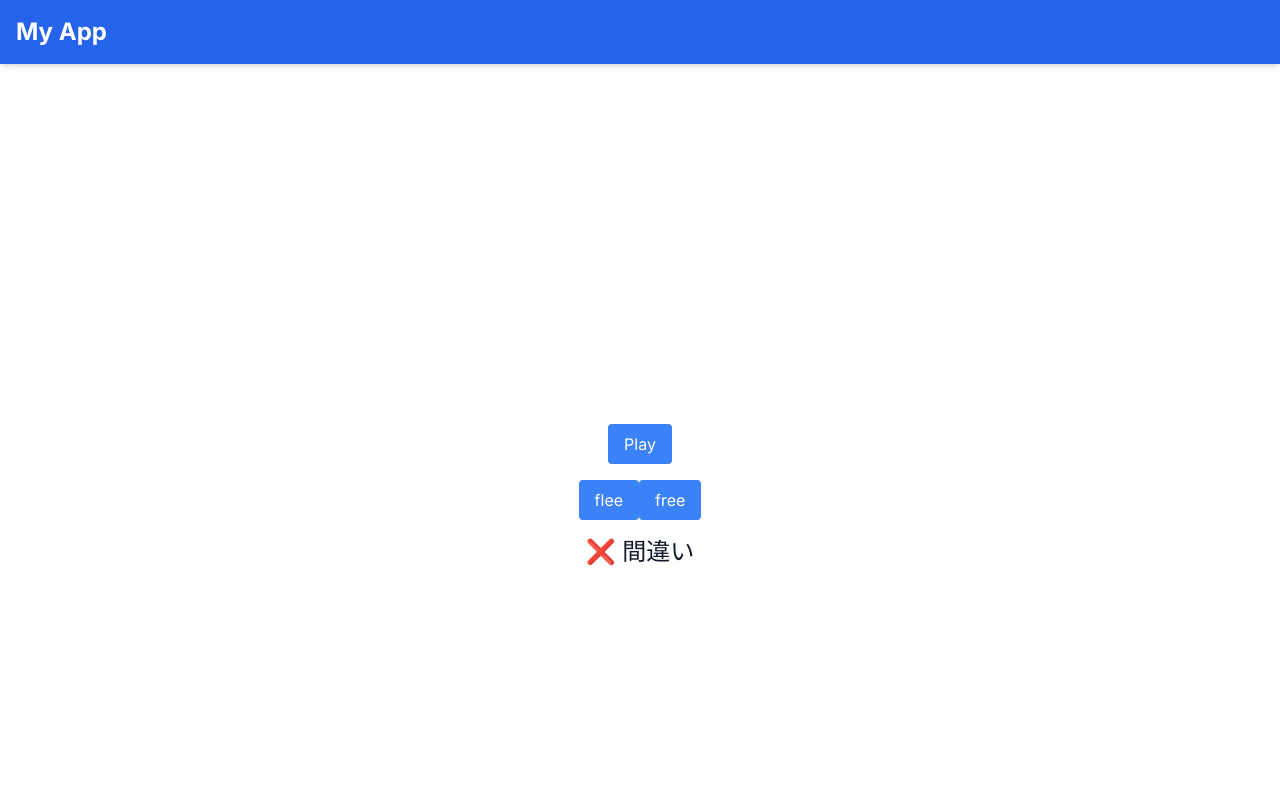
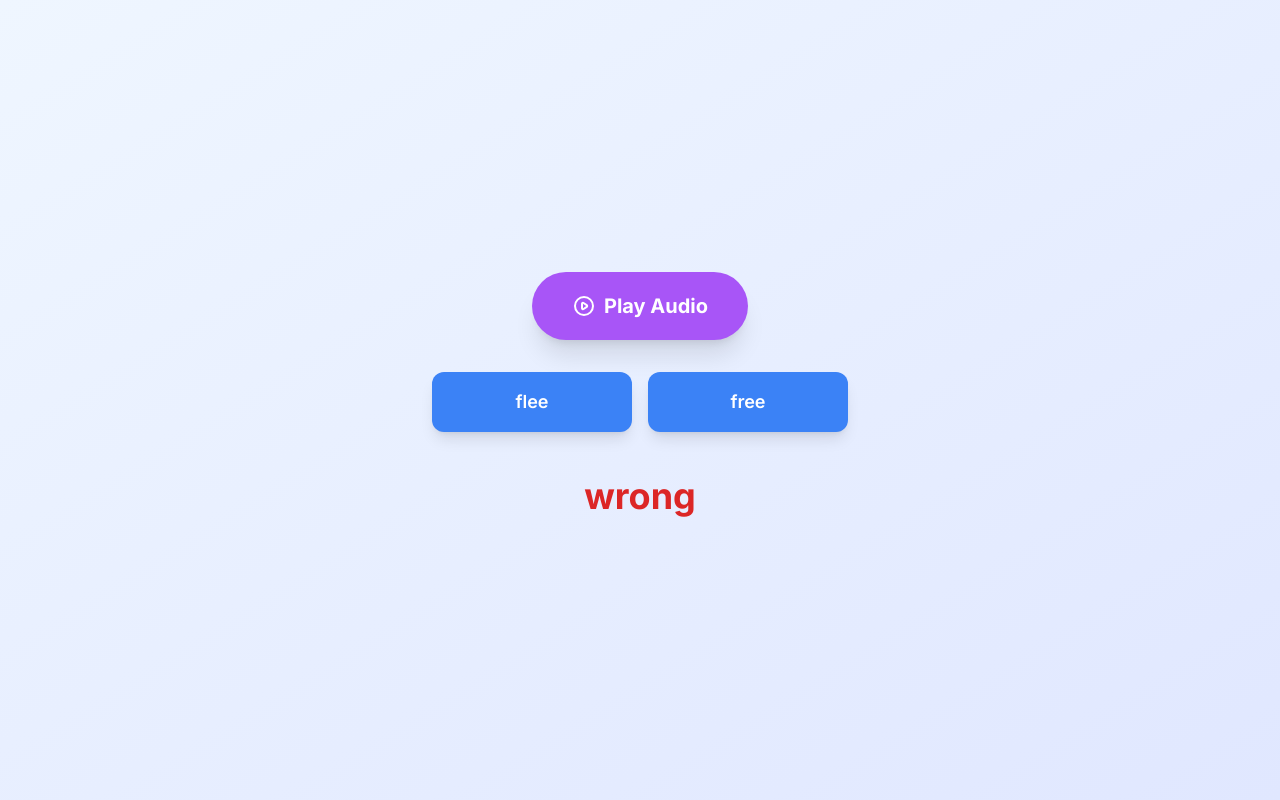
Before and after one commit to oneoneniaoniao/LRchecker, a Next.js app in the folder web/: page / in a window 1280 px wide. Both pictures are taken after a click on the button "flee". Shown: the top 800 px of the page. Built offline with nearby package versions, Linux system fonts and the light colour scheme.

Commit message:
fix layout

```diff
--- a/web/pages/_app.tsx
+++ b/web/pages/_app.tsx
@@ -1,4 +1,3 @@
-// pages/_app.tsx
 import type { AppProps } from "next/app";
 import { Inter } from "next/font/google";
 import "@/styles/globals.css";
@@ -10,13 +9,11 @@ const inter = Inter({ subsets: ["latin"] });
 export default function MyApp({ Component, pageProps }: AppProps) {
   return (
     <div
-      className={`${inter.className} bg-white text-gray-900 flex flex-col min-h-screen`}
+      className={`${inter.className} bg-gradient-to-br from-blue-50 to-indigo-100 text-gray-900 flex flex-col min-h-screen`}
     >
-      <Header />
-      <main className="flex-grow flex flex-col items-center justify-center p-8">
+      <main className="flex-grow flex flex-col items-center justify-center p-4 sm:p-8">
         <Component {...pageProps} />
       </main>
-      <Footer />
     </div>
   );
 }
--- a/web/pages/index.tsx
+++ b/web/pages/index.tsx
@@ -30,17 +30,21 @@ const Home: React.FC = () => {
   const handleWordClick = (word: string) => {
     if (word === selectedWord) {
       console.log("GOOD");
-      setResult("⭕️ 正解！");
+      setResult("correct!");
     } else {
       console.log("noooo");
-      setResult("❌ 間違い");
+      setResult("wrong");
     }
   };
 
   return (
-    <div className="flex flex-col items-center justify-center min-h-screen p-4">
+    <div className="flex flex-col items-center justify-center w-full max-w-2xl mx-auto space-y-8 py-8">
+      <div className="flex justify-center">
         <ButtonAudio audioSrc={currentAudio} />
-      <div className="flex mt-4">
+      </div>
+
+      <div className="w-full space-y-4">
+        <div className="flex flex-col sm:flex-row gap-4 justify-center items-center">
           <Button
             buttonText={words[randomIndex][0]}
             onClick={() => handleWordClick(words[randomIndex][0])}
@@ -50,7 +54,19 @@ const Home: React.FC = () => {
             onClick={() => handleWordClick(words[randomIndex][1])}
           />
         </div>
-      <div className="mt-4 text-2xl">{result}</div>
+      </div>
+
+      <div className="h-16 flex items-center justify-center">
+        {result && (
+          <div
+            className={`text-4xl font-bold transition-all duration-300 ${
+              result === "correct!" ? "text-green-600" : "text-red-600"
+            }`}
+          >
+            {result}
+          </div>
+        )}
+      </div>
     </div>
   );
 };
--- a/web/src/components/ui/button/Button.tsx
+++ b/web/src/components/ui/button/Button.tsx
@@ -5,14 +5,11 @@ type ButtonProps = {
   onClick: () => void;
 };
 
-const Button: React.FC<ButtonProps> = ({
-  buttonText,
-  onClick,
-}) => {
+const Button: React.FC<ButtonProps> = ({ buttonText, onClick }) => {
   return (
     <button
       onClick={onClick}
-      className="bg-blue-500 text-white px-4 py-2 rounded"
+      className="bg-blue-500 hover:bg-blue-600 text-white font-semibold px-8 py-4 rounded-xl shadow-lg hover:shadow-xl transform hover:-translate-y-1 transition-all duration-200 min-w-[200px] text-lg"
     >
       {buttonText}
     </button>
--- a/web/src/components/ui/button/ButtonAudio.tsx
+++ b/web/src/components/ui/button/ButtonAudio.tsx
@@ -13,9 +13,29 @@ const ButtonAudio: React.FC<AudioButtonProps> = ({ audioSrc }) => {
   return (
     <button
       onClick={handleClick}
-      className="bg-blue-500 text-white px-4 py-2 rounded"
+      className="bg-purple-500 hover:bg-purple-600 text-white font-bold px-10 py-5 rounded-full shadow-xl hover:shadow-2xl transform hover:scale-110 transition-all duration-200 text-xl flex items-center justify-center gap-2"
     >
-      Play
+      <svg
+        xmlns="http://www.w3.org/2000/svg"
+        className="h-6 w-6"
+        fill="none"
+        viewBox="0 0 24 24"
+        stroke="currentColor"
+      >
+        <path
+          strokeLinecap="round"
+          strokeLinejoin="round"
+          strokeWidth={2}
+          d="M14.752 11.168l-3.197-2.132A1 1 0 0010 9.87v4.263a1 1 0 001.555.832l3.197-2.132a1 1 0 000-1.664z"
+        />
+        <path
+          strokeLinecap="round"
+          strokeLinejoin="round"
+          strokeWidth={2}
+          d="M21 12a9 9 0 11-18 0 9 9 0 0118 0z"
+        />
+      </svg>
+      Play Audio
     </button>
   );
 };
```
Lines whose indentation alone changed are shown as unchanged.
